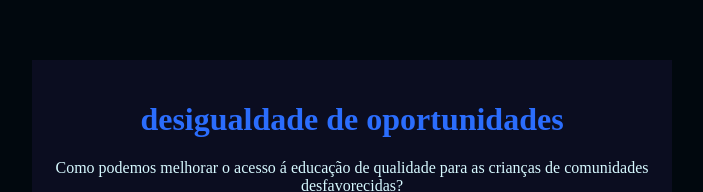
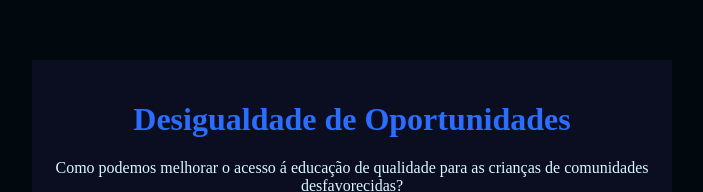
Before and after one commit to anaaisa1/social, a plain HTML site: page index.html in a window 1280 px wide. Shown: the part 219-411 px from the top of the page, without its empty margins (288-991 px from the left). Drawn offline with Linux system fonts and the light colour scheme.

Commit message:
Update index.html

```diff
--- a/index.html
+++ b/index.html
@@ -1,3 +1,4 @@
+
 <!DOCTYPE html>
 <html lang="pt-br">
 <head>
@@ -8,7 +9,7 @@
 </head>
 <body>
     <div class="caixa-principal">
-        <h1>desigualdade de oportunidades</h1>
+        <h1>Desigualdade de Oportunidades</h1>
         <div class="caixa-perguntas"></div>
         <div class="caixa-alternativas"></div>
         <div class="caixa-resultado"></div>
```
